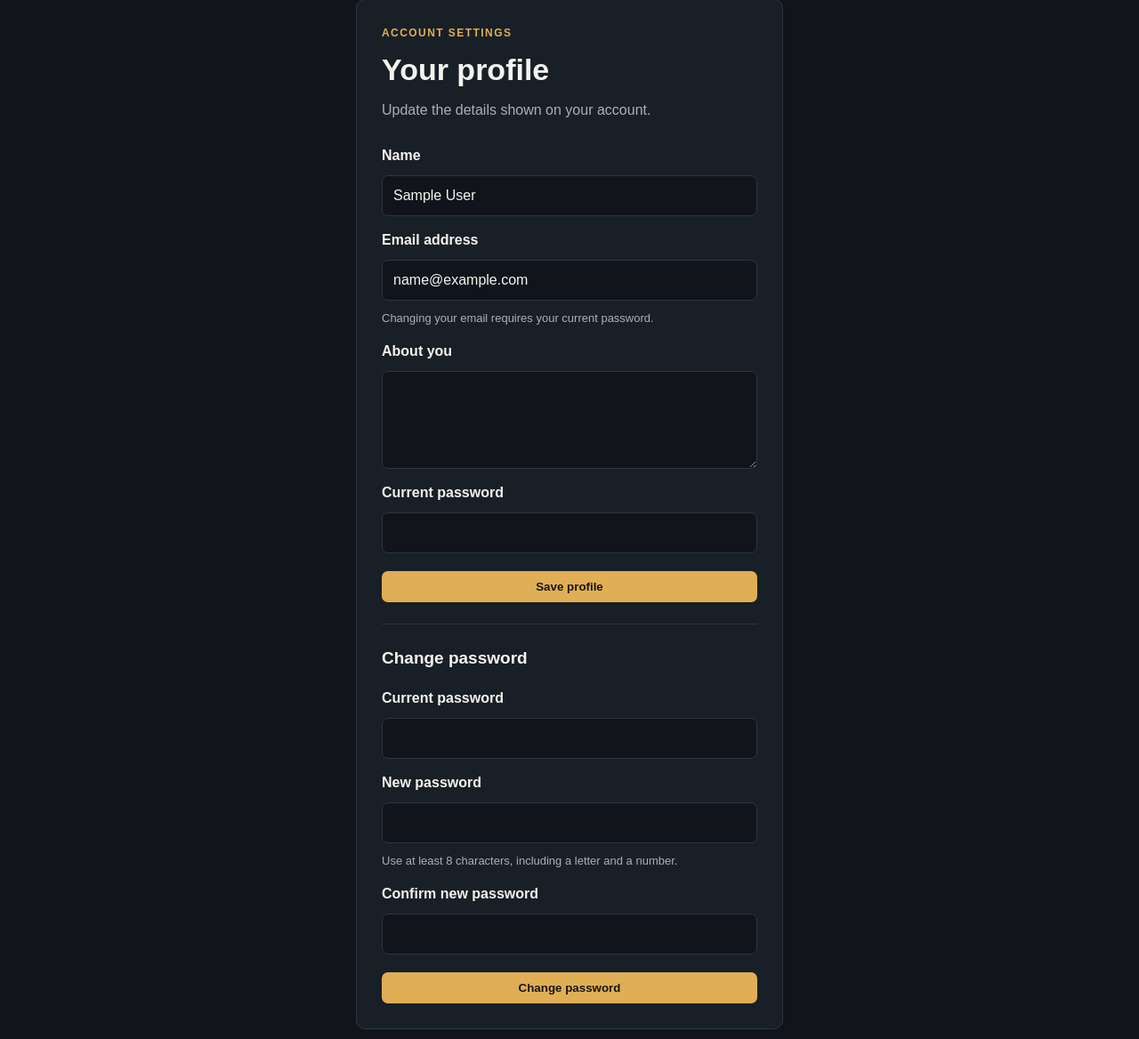
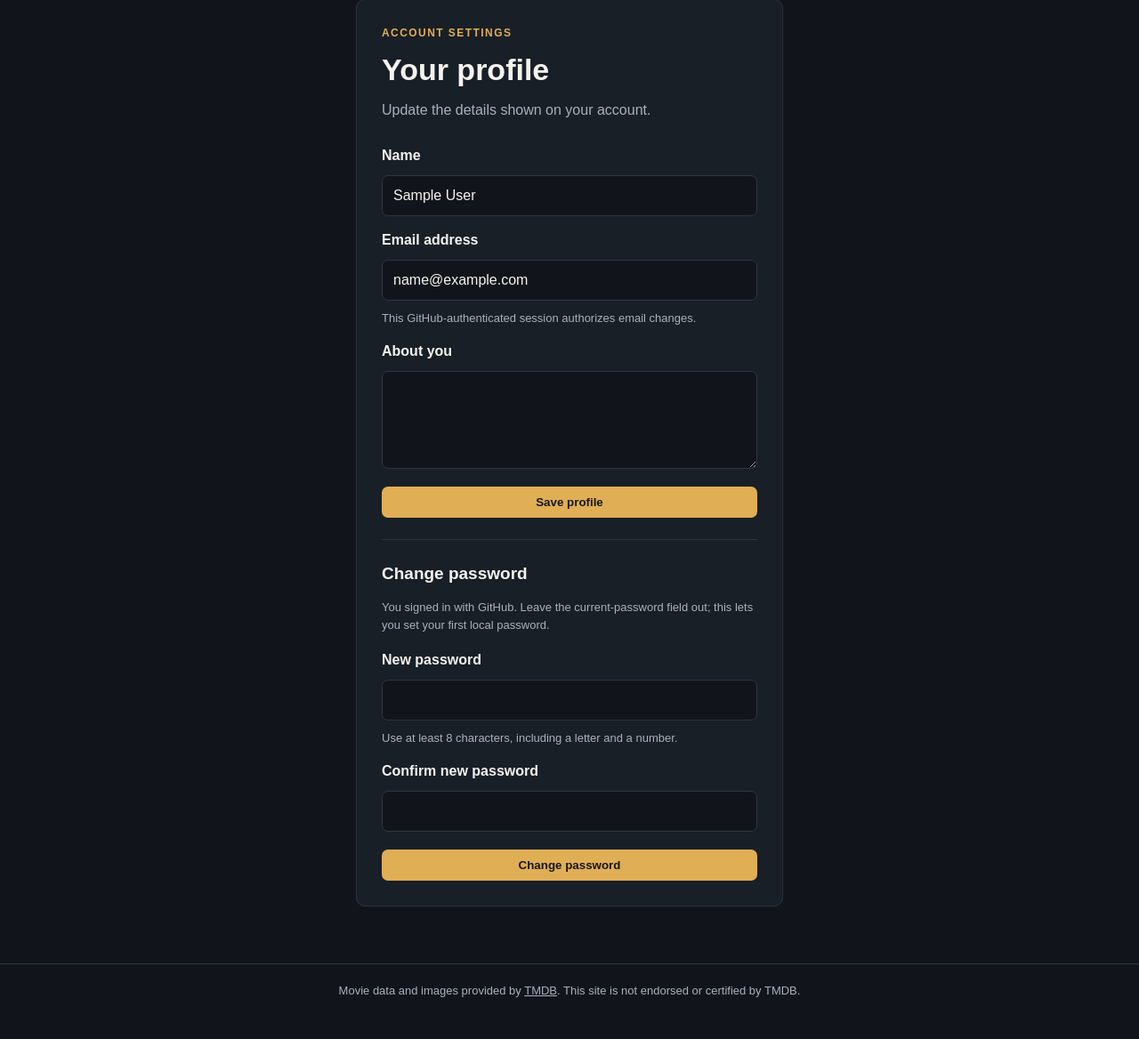
Before and after one commit to StElliott95/Web2-final-project, a Laravel app: page /profile in a window 1280 px wide. Shown: the part 97-1265 px from the top of the page at 89% size. After the commit the page ends 1218 px from the top, so only its background shows below. Run offline with Laravel 12, Linux system fonts and the light colour scheme; the visitor is signed in with stand-in values (Sample User, id 1); data that the repository does not hold is empty.

Commit message:
fix(task-1): support GitHub account password setup

```diff
--- a/app/Http/Controllers/Auth/ProfileController.php
+++ b/app/Http/Controllers/Auth/ProfileController.php
@@ -16,8 +16,9 @@ class ProfileController extends Controller
     public function edit(Request $request): View
     {
         $user = $request->user()->load('socialAccounts');
+        $isGithubSession = $request->session()->get('auth_method') === 'github';
 
-        return view('auth.profile', compact('user'));
+        return view('auth.profile', compact('user', 'isGithubSession'));
     }
 
     public function update(Request $request): RedirectResponse
@@ -31,9 +32,16 @@ class ProfileController extends Controller
         ]);
         $email = strtolower(trim($data['email']));
         $emailChanged = $email !== strtolower($user->email);
+        $isGithubSession = $request->session()->get('auth_method') === 'github';
+        $currentPassword = $data['current_password'] ?? null;
 
-        if ($emailChanged && (! filled($data['current_password'] ?? null)
-            || ! Hash::check($data['current_password'], $user->password))) {
+        if (filled($currentPassword) && ! Hash::check($currentPassword, $user->password)) {
+            return back()->withErrors([
+                'current_password' => 'The current password is incorrect.',
+            ])->withInput($request->except('current_password'));
+        }
+
+        if ($emailChanged && ! $isGithubSession && ! filled($currentPassword)) {
             return back()->withErrors([
                 'current_password' => 'Enter your current password to change your email address.',
             ])->withInput($request->except('current_password'));
@@ -56,16 +64,23 @@ class ProfileController extends Controller
 
     public function updatePassword(Request $request): RedirectResponse
     {
+        $isGithubSession = $request->session()->get('auth_method') === 'github';
         $data = $request->validate([
-            'current_password' => ['required', 'current_password'],
+            'current_password' => $isGithubSession ? ['nullable', 'string', 'max:255'] : ['required', 'current_password'],
             'password' => ['required', 'confirmed', Password::min(8)->letters()->numbers()],
         ]);
+
+        if ($isGithubSession && filled($data['current_password'] ?? null)
+            && ! Hash::check($data['current_password'], $request->user()->password)) {
+            return back()->withErrors(['current_password' => 'The current password is incorrect.']);
+        }
 
         $request->user()->forceFill([
             'password' => $data['password'],
             'remember_token' => Str::random(60),
         ])->save();
         $request->session()->regenerate();
+        $request->session()->put('auth_method', 'password');
 
         return back()->with('success', 'Your password has been changed.');
     }
--- a/app/Http/Controllers/Auth/RegistrationController.php
+++ b/app/Http/Controllers/Auth/RegistrationController.php
@@ -36,6 +36,7 @@ class RegistrationController extends Controller
         event(new Registered($user));
         Auth::login($user);
         $request->session()->regenerate();
+        $request->session()->put('auth_method', 'password');
 
         return redirect()->intended(route('discover'))
             ->with('success', 'Your account is ready.');
--- a/app/Http/Controllers/Auth/SocialAuthController.php
+++ b/app/Http/Controllers/Auth/SocialAuthController.php
@@ -94,6 +94,7 @@ class SocialAuthController extends Controller
 
             Auth::login($user);
             $request->session()->regenerate();
+            $request->session()->put('auth_method', 'github');
 
             return redirect()->intended(route('discover'))->with('success', 'You are signed in with GitHub.');
         } catch (ConnectionException|RequestException|RuntimeException $exception) {
--- a/app/Http/Controllers/SessionController.php
+++ b/app/Http/Controllers/SessionController.php
@@ -30,6 +30,7 @@ class SessionController extends Controller
         }
 
         $request->session()->regenerate();
+        $request->session()->put('auth_method', 'password');
 
         return redirect()->intended(route('discover'));
     }
--- a/resources/views/auth/profile.blade.php
+++ b/resources/views/auth/profile.blade.php
@@ -18,13 +18,20 @@
 
         <label for="email">Email address</label>
         <input id="email" name="email" type="email" required maxlength="255" autocomplete="email" value="{{ old('email', $user->email) }}">
-        <span class="auth-help">Changing your email requires your current password.</span>
+        @if($isGithubSession)
+            <span class="auth-help">This GitHub-authenticated session authorizes email changes.</span>
+        @else
+            <span class="auth-help">Changing your email requires your current password.</span>
+        @endif
 
         <label for="bio">About you</label>
         <textarea id="bio" name="bio" maxlength="500">{{ old('bio', $user->bio) }}</textarea>
 
-        <label for="current_password_profile">Current password</label>
-        <input id="current_password_profile" name="current_password" type="password" autocomplete="current-password">
+        @unless($isGithubSession)
+            <label for="current_password_profile">Current password</label>
+            <input id="current_password_profile" name="current_password" type="password" autocomplete="current-password" aria-describedby="profile-password-help">
+            <span id="profile-password-help" class="auth-help">Leave blank unless changing your email.</span>
+        @endunless
 
         <button type="submit">Save profile</button>
     </form>
@@ -32,11 +39,16 @@
     <hr class="auth-divider">
 
     <h2 class="auth-section-title">Change password</h2>
+    @if($isGithubSession)
+        <p class="auth-help">You signed in with GitHub. Leave the current-password field out; this lets you set your first local password.</p>
+    @endif
     <form class="auth-form" action="{{ route('profile.password.update') }}" method="post">
         @csrf
         @method('PUT')
-        <label for="current_password">Current password</label>
-        <input id="current_password" name="current_password" type="password" required autocomplete="current-password">
+        @unless($isGithubSession)
+            <label for="current_password">Current password</label>
+            <input id="current_password" name="current_password" type="password" required autocomplete="current-password">
+        @endunless
 
         <label for="new_password">New password</label>
         <input id="new_password" name="password" type="password" required minlength="8" autocomplete="new-password" aria-describedby="new-password-help">
```
Also changed, not shown: README.md, 1 other file.
